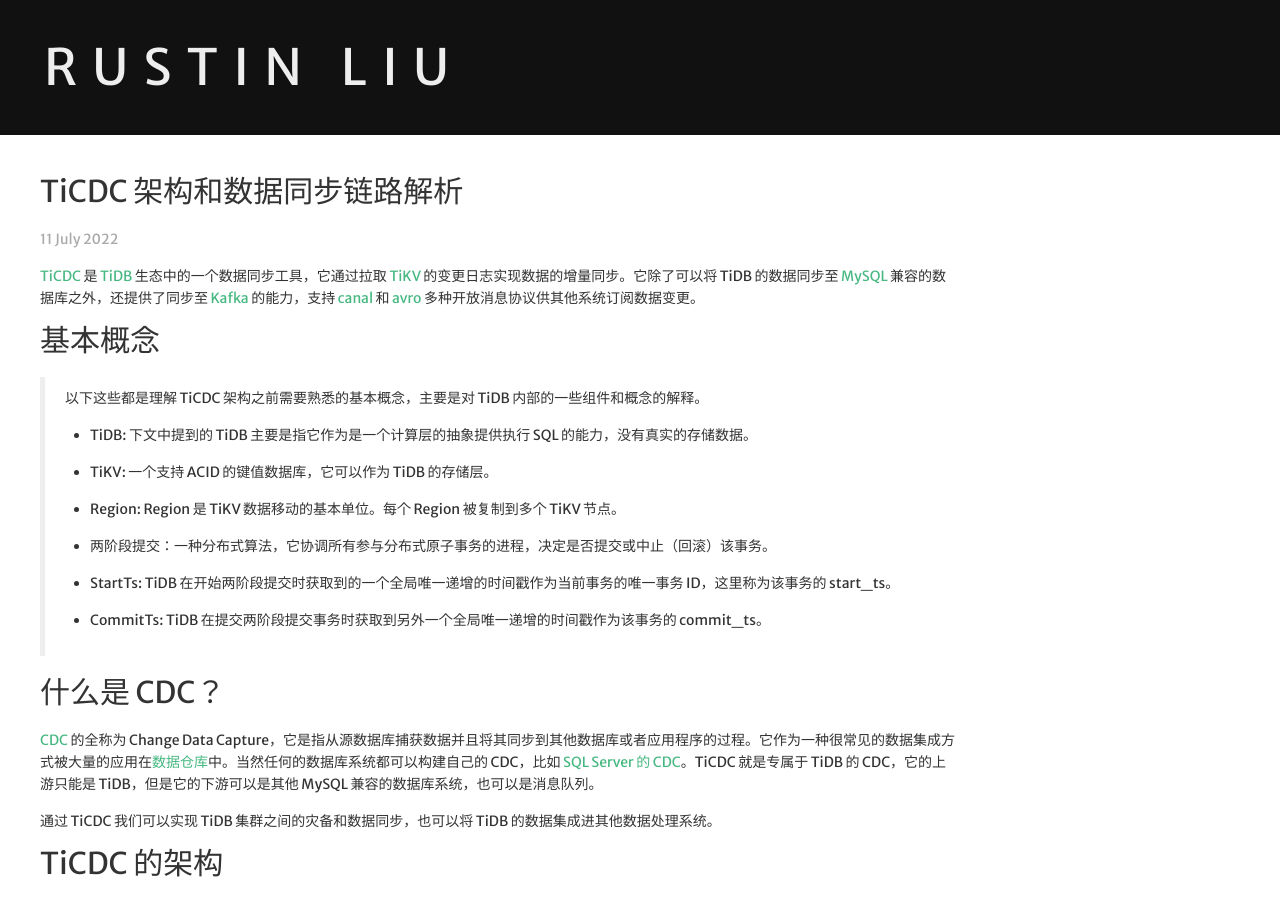
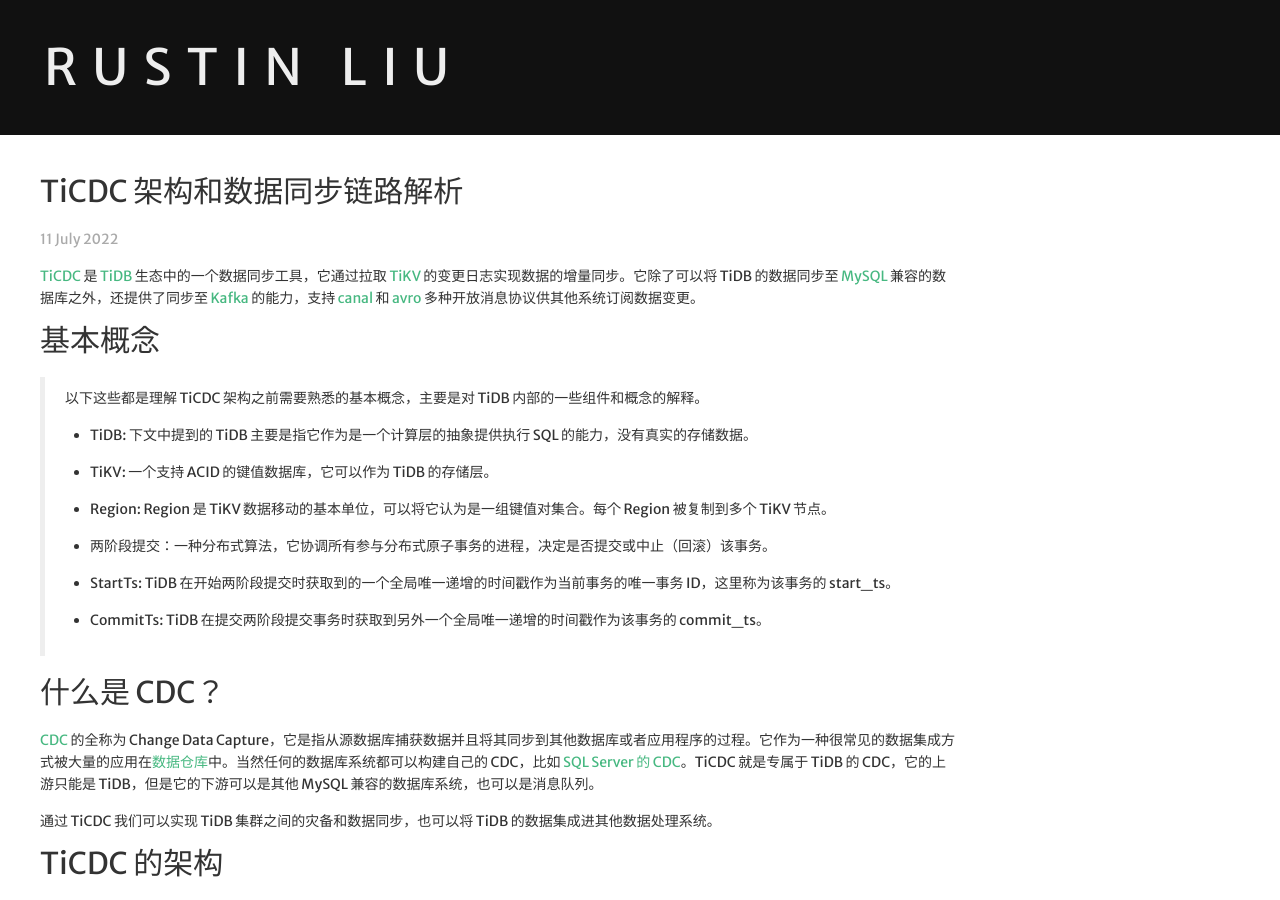
Before and after one commit to hi-rustin/hi-rustin.rs, a Jekyll site: the page built from _posts/2022-07-11-TiCDC 架构和数据同步链路解析.md, in a window 1280 px wide and 900 px high. Built offline with Jekyll 4.4.1, drawn with Linux system fonts in a browser that asks for light colours; nearby versions of some CDN libraries; comment, search, counter and statistics services are not loaded.

Commit message:
posts: 解释 Region
Signed-off-by: hi-rustin <rustin.liu@gmail.com>

```diff
--- a/_posts/2022-07-11-TiCDC 架构和数据同步链路解析.md
+++ b/_posts/2022-07-11-TiCDC 架构和数据同步链路解析.md
@@ -16,7 +16,7 @@ tags:
 > 以下这些都是理解 TiCDC 架构之前需要熟悉的基本概念，主要是对 TiDB 内部的一些组件和概念的解释。
 - TiDB: 下文中提到的 TiDB 主要是指它作为是一个计算层的抽象提供执行 SQL 的能力，没有真实的存储数据。
 - TiKV: 一个支持 ACID 的键值数据库，它可以作为 TiDB 的存储层。
-- Region: Region 是 TiKV 数据移动的基本单位。每个 Region 被复制到多个 TiKV 节点。
+- Region: Region 是 TiKV 数据移动的基本单位，可以将它认为是一组键值对集合。每个 Region 被复制到多个 TiKV 节点。
 - 两阶段提交：一种分布式算法，它协调所有参与分布式原子事务的进程，决定是否提交或中止（回滚）该事务。
 - StartTs: TiDB 在开始两阶段提交时获取到的一个全局唯一递增的时间戳作为当前事务的唯一事务 ID，这里称为该事务的 start_ts。
 - CommitTs: TiDB 在提交两阶段提交事务时获取到另外一个全局唯一递增的时间戳作为该事务的 commit_ts。
```
